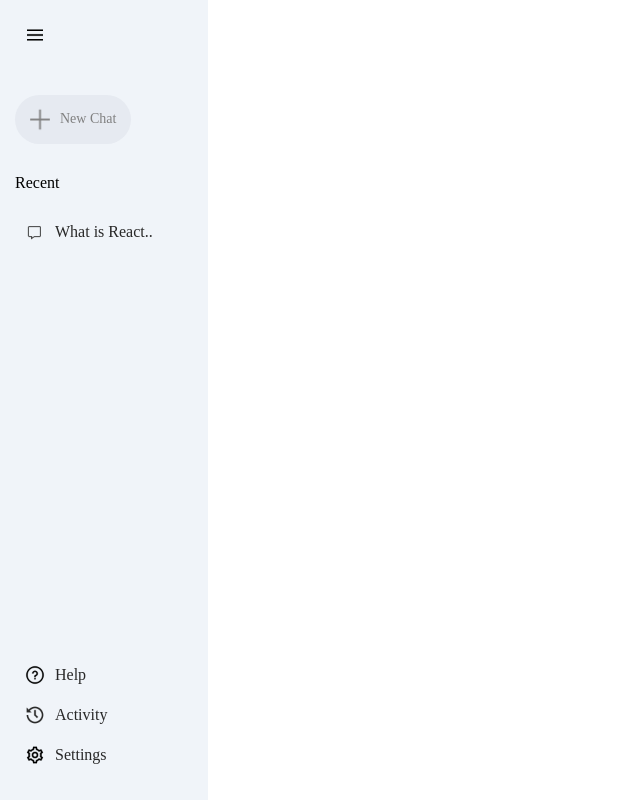
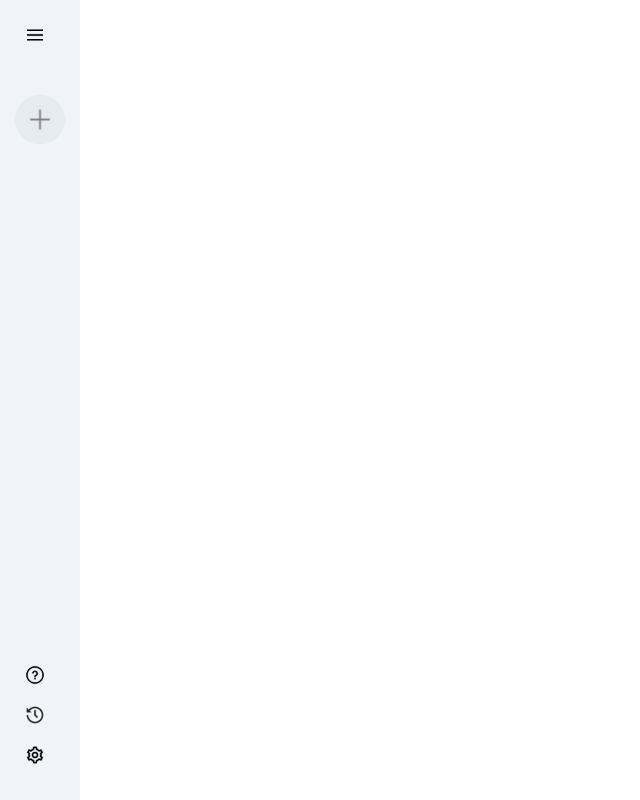
Before and after one commit to Thushan2002/gemini_clone-react, a React (Vite) app: page / in a window 1280 px wide. Shown: the whole page, without its empty margins (0-640 px from the left). Built offline with nearby package versions, Linux system fonts and the light colour scheme.

Commit message:
feat: toggle sidebar addded

```diff
--- a/src/Components/Sidebar/Sidebar.jsx
+++ b/src/Components/Sidebar/Sidebar.jsx
@@ -1,15 +1,24 @@
-import React from "react";
+import React, { useState } from "react";
 import "./Sidebar.css";
 import { assets } from "../../assets/assets";
+
 const Sidebar = () => {
+  const [extended, setExtended] = useState(false);
+
   return (
     <div className="sidebar">
       <div className="top">
-        <img src={assets.menu_icon} alt="" className="menu" />
+        <img
+          onClick={() => setExtended((prev) => !prev)}
+          src={assets.menu_icon}
+          alt=""
+          className="menu"
+        />
         <div className="new-chat">
           <img src={assets.plus_icon} alt="" />
-          <p>New Chat</p>
+          {extended ? <p>New Chat</p> : null}
         </div>
+        {extended ? (
           <div className="recent">
             <p className="recent-title">Recent</p>
             <div className="recent-entry">
@@ -17,19 +26,20 @@ const Sidebar = () => {
               <p>What is React..</p>
             </div>
           </div>
+        ) : null}
       </div>
       <div className="bottom">
         <div className="bottom-item recent-entry">
           <img src={assets.question_icon} alt="" />
-          <p>Help</p>
+          {extended ? <p>Help</p> : null}
         </div>
         <div className="bottom-item recent-entry">
           <img src={assets.history_icon} alt="" />
-          <p>Activity</p>
+          {extended ? <p>Activity</p> : null}
         </div>
         <div className="bottom-item recent-entry">
           <img src={assets.setting_icon} alt="" />
-          <p>Settings</p>
+          {extended ? <p>Settings</p> : null}
         </div>
       </div>
     </div>
```
Lines whose indentation alone changed are shown as unchanged.
